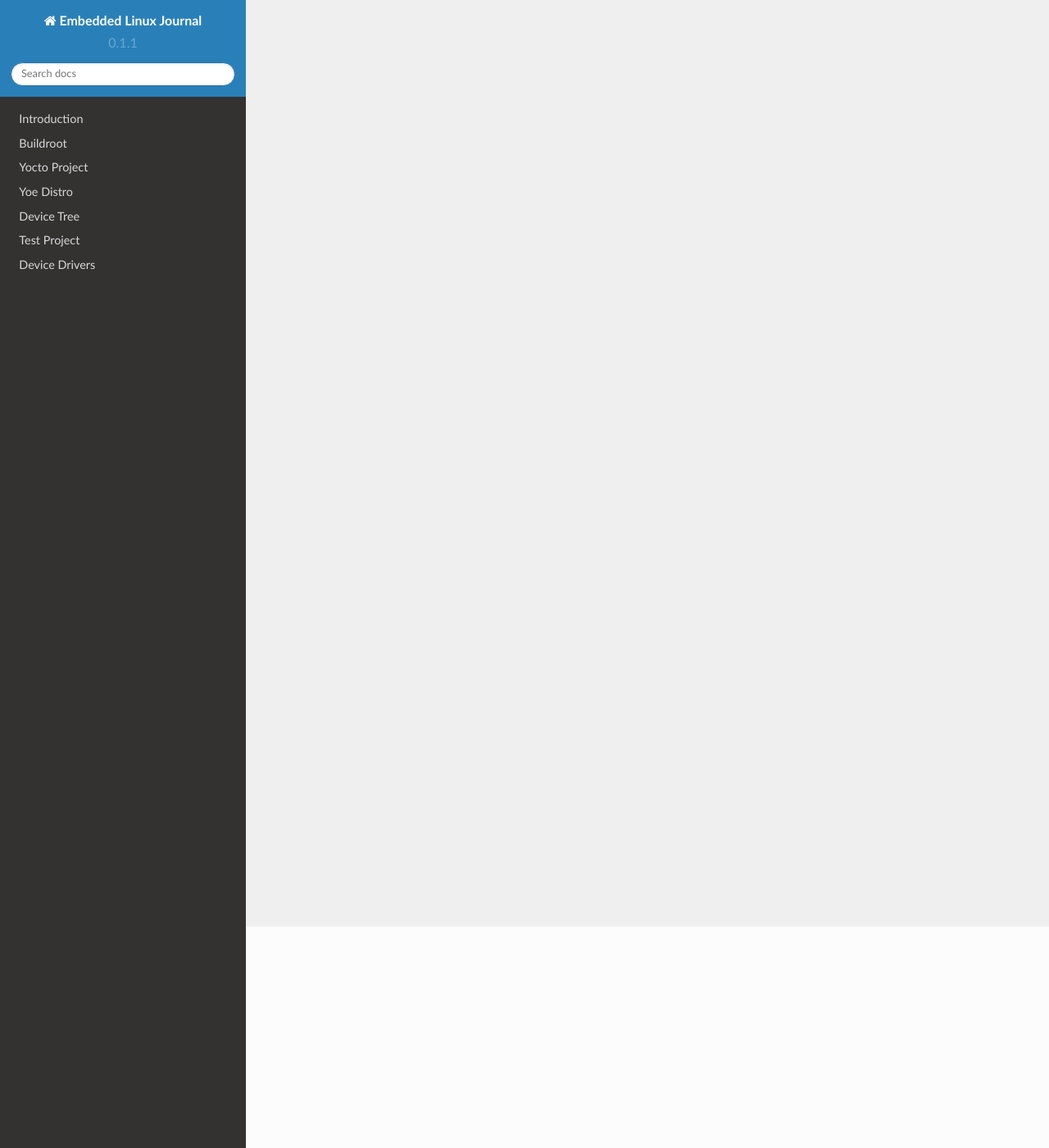
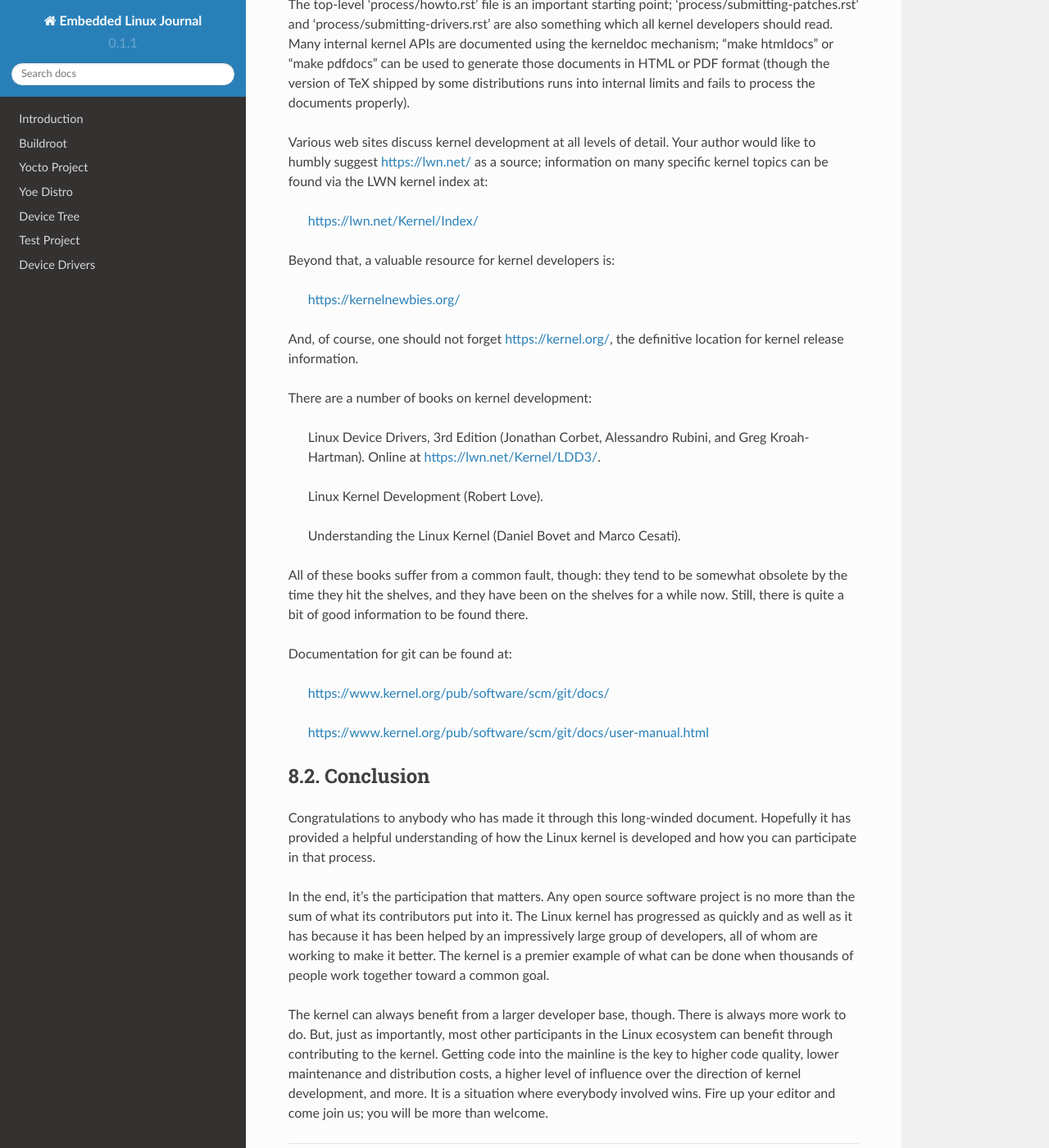
Before and after one commit to mjago/Linux-Embedded-Journal, a Sphinx documentation site: the page built from docs/source/kernel_development/Conclusion.rst, in a window 1280 px wide and 1400 px high, scrolled down 270 px. Shown: the whole window at 82% size. Built offline with Sphinx 7.4.7 and the Read the Docs theme 2.0.0, drawn with Linux system fonts in a browser that asks for light colours; some of the changed text lies outside the part shown.

Commit message:
Conclusion

```diff
--- a/docs/source/kernel_development/Conclusion.rst
+++ b/docs/source/kernel_development/Conclusion.rst
@@ -1,3 +1,76 @@
 ==========
 Conclusion
 ==========
+
+For more information
+--------------------
+
+There are numerous sources of information on Linux kernel development and
+related topics.  First among those will always be the Documentation
+directory found in the kernel source distribution.  The top-level 'process/howto.rst'
+file is an important starting point; 'process/submitting-patches.rst'
+and 'process/submitting-drivers.rst' are also something which all kernel developers should
+read.  Many internal kernel APIs are documented using the kerneldoc
+mechanism; "make htmldocs" or "make pdfdocs" can be used to generate those
+documents in HTML or PDF format (though the version of TeX shipped by some
+distributions runs into internal limits and fails to process the documents
+properly).
+
+Various web sites discuss kernel development at all levels of detail.  Your
+author would like to humbly suggest https://lwn.net/ as a source;
+information on many specific kernel topics can be found via the LWN kernel
+index at:
+
+	https://lwn.net/Kernel/Index/
+
+Beyond that, a valuable resource for kernel developers is:
+
+	https://kernelnewbies.org/
+
+And, of course, one should not forget https://kernel.org/, the definitive
+location for kernel release information.
+
+There are a number of books on kernel development:
+
+	Linux Device Drivers, 3rd Edition (Jonathan Corbet, Alessandro
+	Rubini, and Greg Kroah-Hartman).  Online at
+	https://lwn.net/Kernel/LDD3/.
+
+	Linux Kernel Development (Robert Love).
+
+	Understanding the Linux Kernel (Daniel Bovet and Marco Cesati).
+
+All of these books suffer from a common fault, though: they tend to be
+somewhat obsolete by the time they hit the shelves, and they have been on
+the shelves for a while now.  Still, there is quite a bit of good
+information to be found there.
+
+Documentation for git can be found at:
+
+	https://www.kernel.org/pub/software/scm/git/docs/
+
+	https://www.kernel.org/pub/software/scm/git/docs/user-manual.html
+
+
+Conclusion
+----------
+
+Congratulations to anybody who has made it through this long-winded
+document.  Hopefully it has provided a helpful understanding of how the
+Linux kernel is developed and how you can participate in that process.
+
+In the end, it's the participation that matters.  Any open source software
+project is no more than the sum of what its contributors put into it.  The
+Linux kernel has progressed as quickly and as well as it has because it has
+been helped by an impressively large group of developers, all of whom are
+working to make it better.  The kernel is a premier example of what can be
+done when thousands of people work together toward a common goal.
+
+The kernel can always benefit from a larger developer base, though.  There
+is always more work to do.  But, just as importantly, most other
+participants in the Linux ecosystem can benefit through contributing to the
+kernel.  Getting code into the mainline is the key to higher code quality,
+lower maintenance and distribution costs, a higher level of influence over
+the direction of kernel development, and more.  It is a situation where
+everybody involved wins.  Fire up your editor and come join us; you will be
+more than welcome.
```
